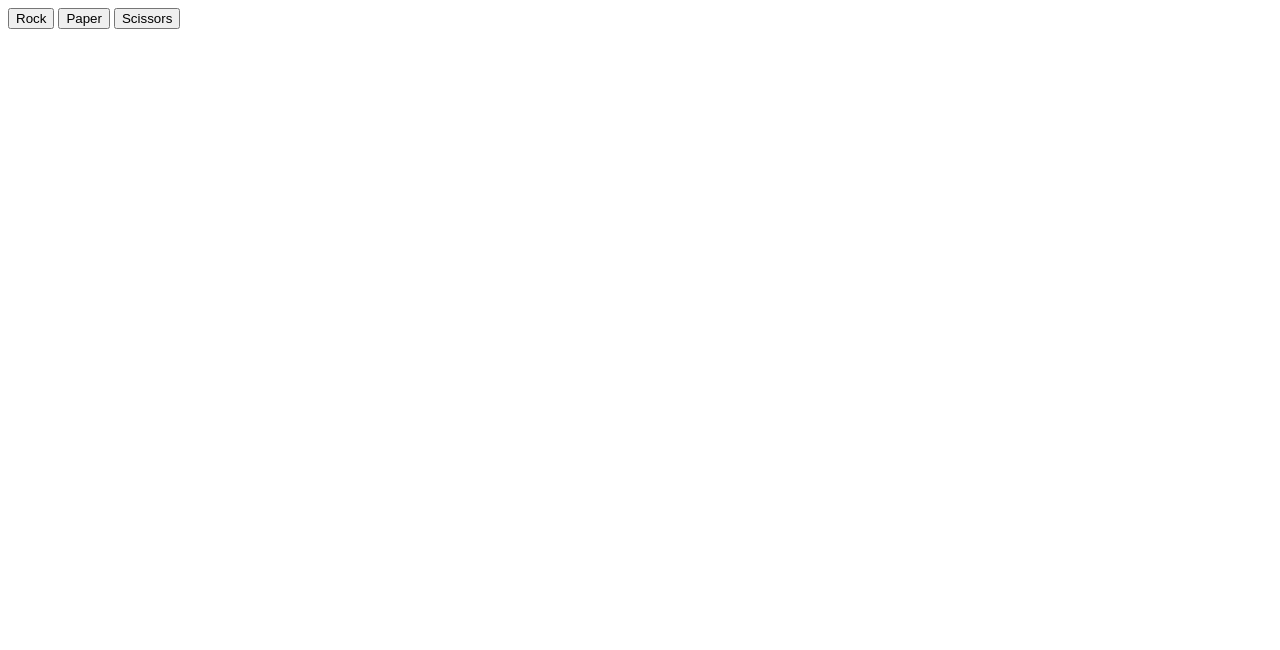
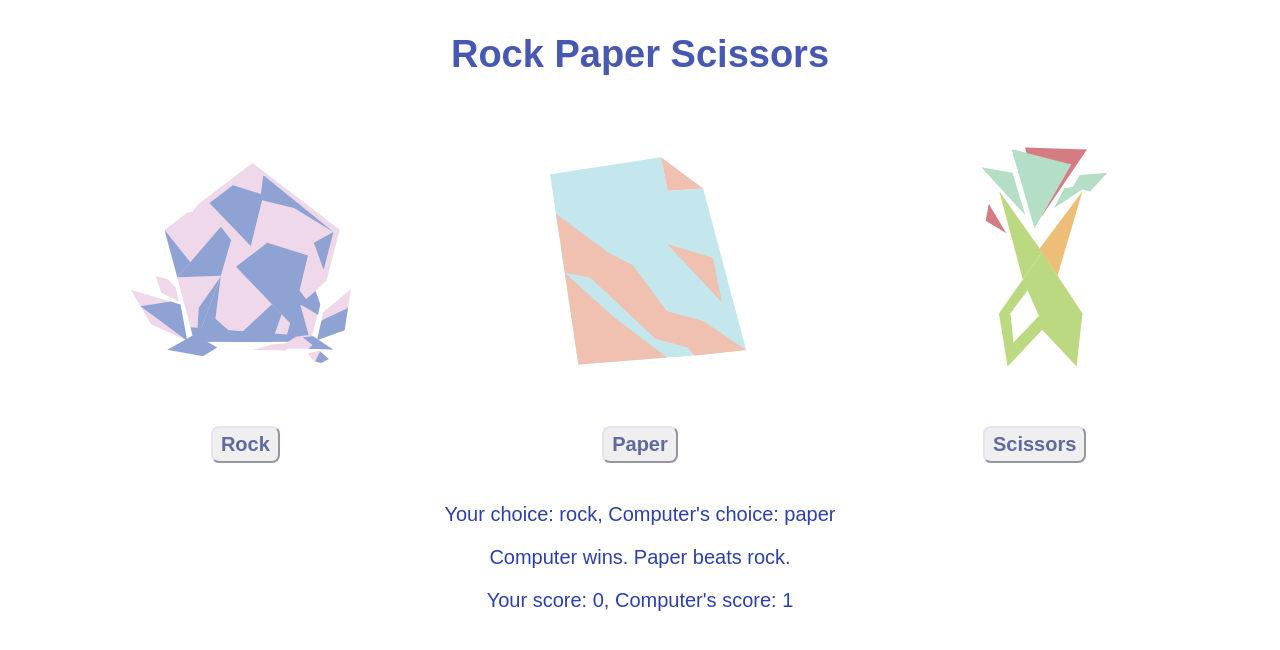
Before and after one commit to mpun4/rockPaperScissorGame, a plain HTML site: page index.html in a window 1280 px wide. Both pictures are taken after a click on the button "Rock". Drawn offline with Linux system fonts and the light colour scheme.

Commit message:
Add images representing choices for players
Images added to make buttons for the different choices more readable.

```diff
--- a/index.html
+++ b/index.html
@@ -2,21 +2,57 @@
 <html lang = "en">
     <head>
         <meta charset = "UTF-8">
+        <link rel = "stylesheet" href = "./style.css">
         <title>Rock Paper Scissors</title>
     </head>
     <body>
+        <h1>Rock Paper Scissors</h1>
         <div class = "options">
+        <div class = "choice">
+        <img src = "./images/rock.svg" alt = "A pale pink geometric rock with purple highlights" height = "300">
         <button>Rock</button>
+        </div>
+        <div class = "choice">
+        <img src = "./images/paper.svg" alt = "A sky blue sheet of paper with coral geometric highlights" height = "300">
         <button>Paper</button>
+        </div>
+        <div class = "choice">
+        <img src = "./images/scissors.svg" alt = "A green pair of scissors with cut paper pieces above it" height = "300">
         <button>Scissors</button>
+        </div>
+        </div>
+        <div class = "results">
         </div>
         <script>
             let playerScore = 0;
             let compScore = 0;
-            const choice = document.querySelector("options");
-            choice.addEventListener("click",(e) => {console.log(e.target.textContent);
-        }
-        );
+            const buttons = document.querySelectorAll("button");
+            const result = document.querySelector(".results");
+            const resultText = document.createElement("p");
+            const roundWinner = document.createElement("p");
+            const scores = document.createElement("p");
+            const winner = document.createElement("p");
+            result.appendChild(resultText);
+            result.appendChild(roundWinner);
+            result.appendChild(scores);
+            result.appendChild(winner);
+
+            const choice = Array.from(buttons);
+
+            choice.forEach((x) => x.addEventListener("click", (e) => {
+                console.log(e.target.textContent);
+                let playerChoice = e.target.textContent.toLowerCase();
+                let compChoice = getComputerChoice();
+                resultText.textContent = `Your choice: ${playerChoice}, Computer's choice: ${compChoice}`;
+                roundWinner.textContent = playRound(playerChoice, compChoice);
+                scores.textContent = `Your score: ${playerScore}, Computer's score: ${compScore}`;
+                if (playerScore == 5 || compScore == 5)
+                    if (playerScore > compScore)
+                        winner.textContent += "You win!";
+                    else
+                        winner.textContent += "You lose, computer wins!";
+            }));
+
             function getComputerChoice()
             {
                 let num = Math.round(Math.random() * 3 + 1);
--- /dev/null
+++ b/style.css
@@ -0,0 +1,43 @@
+body {
+    font-family: Arial, Helvetica, sans-serif;
+    display: flex;
+    flex-direction: column;
+}
+
+h1 {
+    text-align: center;
+    font-size: 38px;
+    margin: 25px 0 20px;
+    color: #4658b3;
+}
+
+.options {
+    display: flex;
+    margin: 20px 50px;
+    gap: 20px;
+    justify-content: space-around;
+    align-items: center;
+}
+
+button {
+    font-size: 20px;
+    font-weight: bold;
+    margin-top: 10px;
+    color: #606a9e;
+    border-radius: 8px;
+    border-color: #e8e1f5;
+    padding: 5px 8px;
+}
+
+.results {
+    text-align: center;
+    font-size: 20px;
+    font-weight: 400;
+    color: #2c3fab;
+}
+
+.choice {
+    display: flex;
+    flex-direction: column;
+    align-items: center;
+}
```
Also changed, not shown: images/paper.svg (added), images/rock.svg (added), images/scissors.svg (added), 1 other file.
